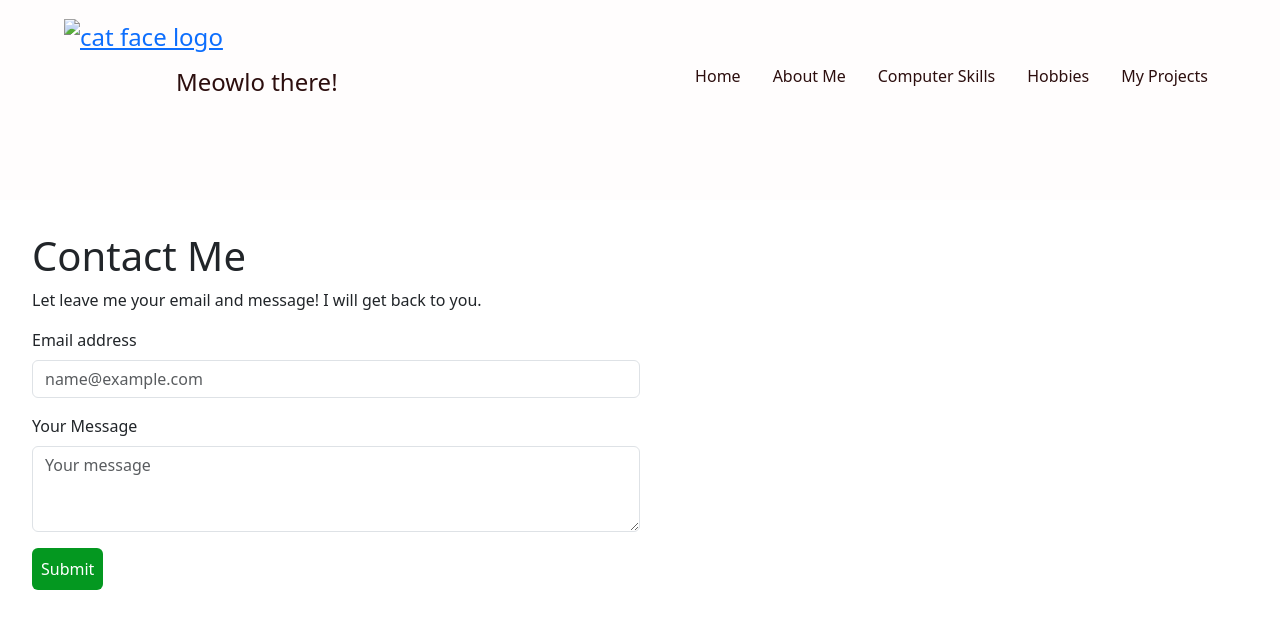
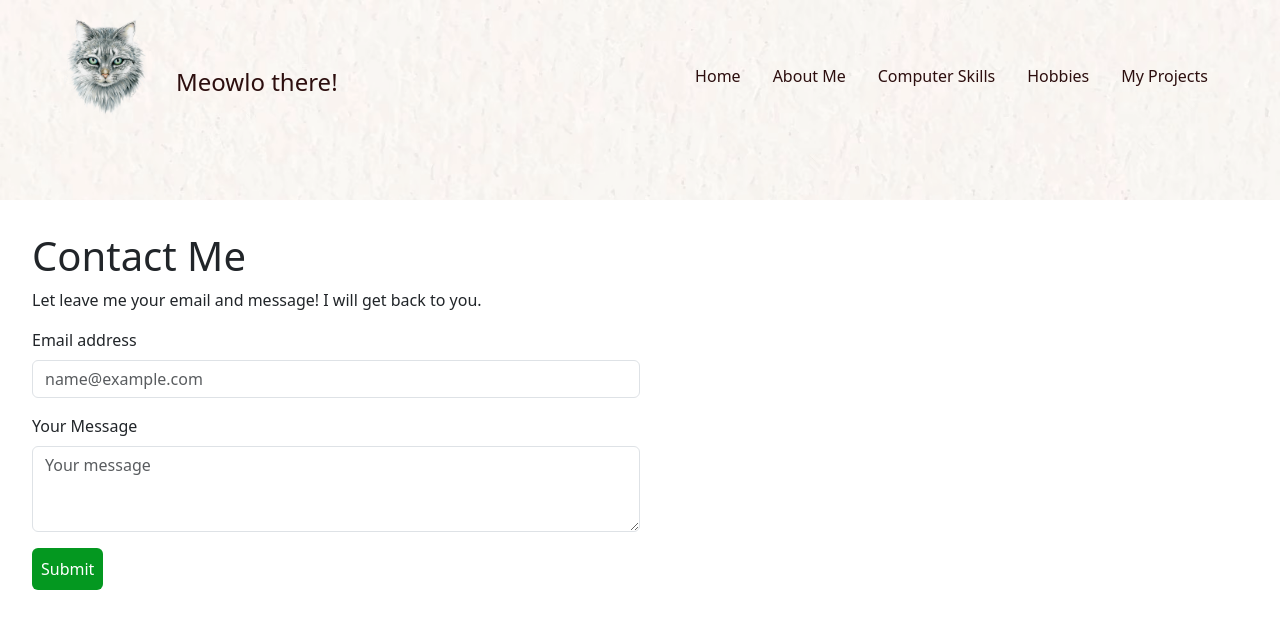
Before and after one commit to Oanh-D/personal-site-html-css-2, a plain HTML site: page contact.html in a window 1280 px wide. Drawn offline with nearby package versions, Linux system fonts and the light colour scheme.

Commit message:
Update contact.html

```diff
--- a/contact.html
+++ b/contact.html
@@ -34,7 +34,7 @@
                 height: 200px;
                 opacity: 0.5;
 
-                background-image: url('/images/header-bg.avif') ;
+                background-image: url('header-bg.avif') ;
                 background-repeat: no-repeat;
                 background-position: top;
                 background-size: cover;
@@ -127,7 +127,7 @@
                 <div class="nav-container">
                     <div class="nav-logo">
                         <a href="index.html">
-                        <img src="images/logo.webp" alt="cat face logo" class="logo" height="100px" width="auto">
+                        <img src="logo.webp" alt="cat face logo" class="logo" height="100px" width="auto">
                         </a>
                         <p class="logo-greeting">Meowlo there!</p>
                     </div>
```
